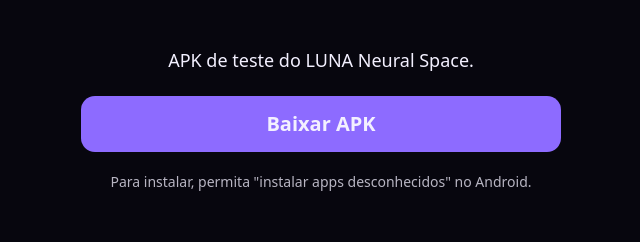
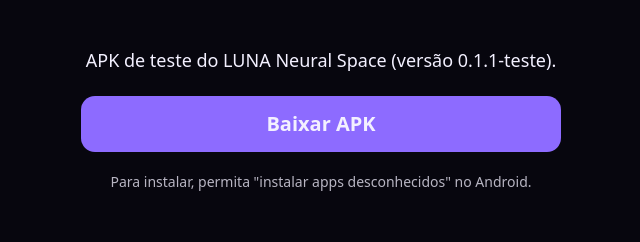
Before and after one commit to marlondouglas/luna-neural-space, a plain HTML site: page download.html in a window 1280 px wide. Shown: the whole page, without its empty margins (319-959 px from the left). Drawn offline with Linux system fonts and the light colour scheme.

Commit message:
docs: página de download aponta para o APK 0.1.1-teste

```diff
--- a/download.html
+++ b/download.html
@@ -17,7 +17,7 @@
 </head>
 <body>
   <main>
-    <p>APK de teste do LUNA Neural Space.</p>
+    <p>APK de teste do LUNA Neural Space (versão 0.1.1-teste).</p>
     <a class="btn" href="https://github.com/marlondouglas/luna-neural-space/releases/latest/download/luna-neural-space-teste.apk" download>Baixar APK</a>
     <small>Para instalar, permita "instalar apps desconhecidos" no Android.</small>
   </main>
```
